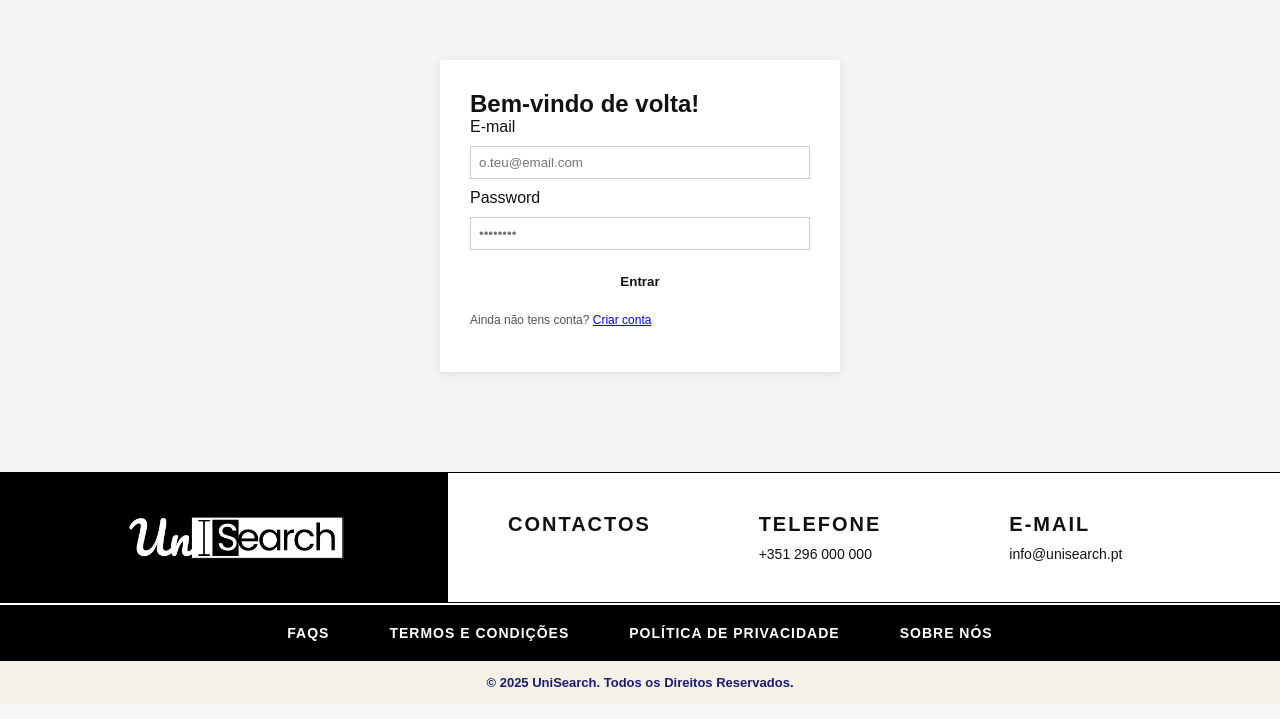
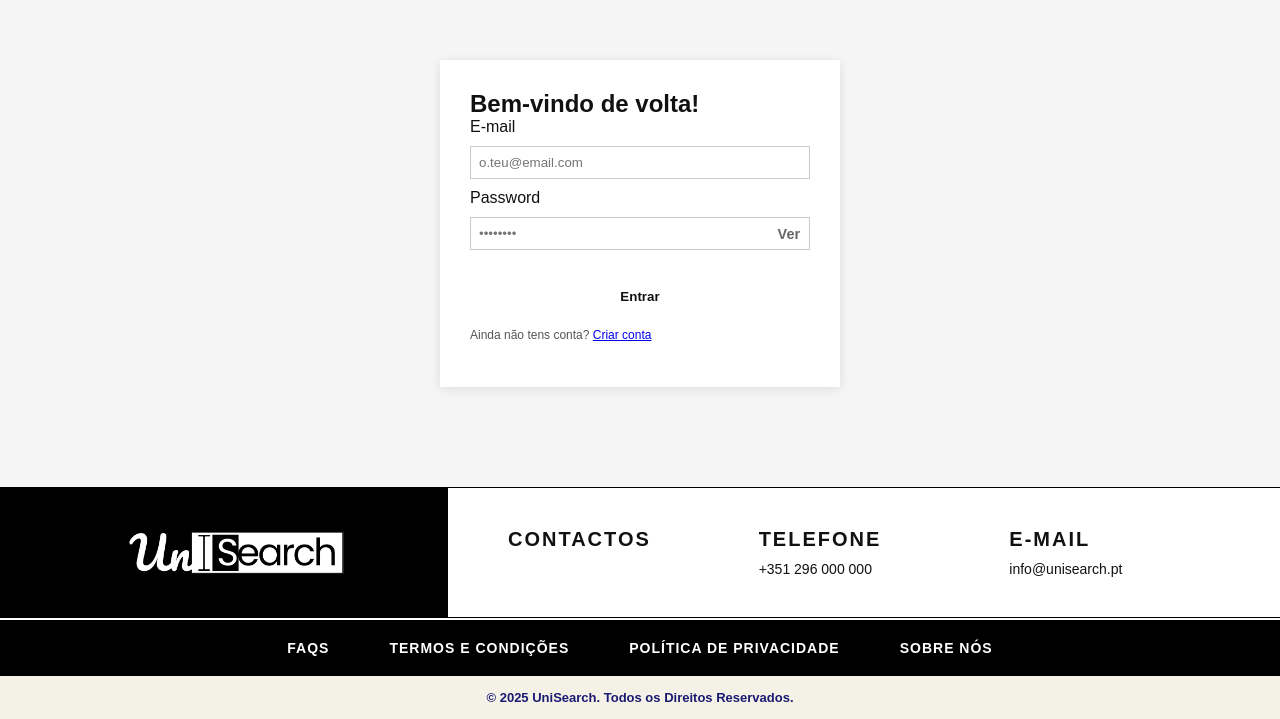
Before and after one commit to rrodrigues12786-glitch/Es, a Flask app: page /login in a window 1280 px wide. Shown: the part 94-813 px from the top of the page. Run offline with Flask 3, Linux system fonts and the light colour scheme.

Commit message:
Agora final espero eu

```diff
--- a/proj/unisearch/static/css/styles.css
+++ b/proj/unisearch/static/css/styles.css
@@ -1065,3 +1065,30 @@ body {
     .favorites-page .result-card { flex-direction: column; align-items: flex-start; }
     .favorites-page .btn-remove { margin-left: 0; margin-top: 10px; }
 }
+.password-container {
+    position: relative;
+    width: 100%;
+}
+
+.password-container input {
+    width: 100%;
+    padding-right: 60px;
+}
+
+.toggle-password {
+    position: absolute;
+    right: 10px;
+    top: 50%;
+    transform: translateY(-50%);
+    cursor: pointer;
+    background: none;
+    border: none;
+    font-size: 0.9em;
+    color: #666;
+    padding: 0;
+    font-weight: 600;
+}
+
+.toggle-password:hover {
+    color: #333;
+}
--- a/proj/unisearch/templates/login.html
+++ b/proj/unisearch/templates/login.html
@@ -1,6 +1,7 @@
 {% extends "base.html" %}
 
 {% block content %}
+
 <section class="login-section">
     <div class="login-card">
 
@@ -11,9 +12,14 @@
                 <input type="email" id="login-email" required placeholder="o.teu@email.com">
 
                 <label>Password</label>
-                <input type="password" id="login-password" required placeholder="••••••••">
+                <div class="password-container">
+                    <input type="password" id="login-password" required placeholder="••••••••">
+                    <button type="button" class="toggle-password" onclick="togglePassword('login-password', this)">
+                        Ver
+                    </button>
+                </div>
 
-                <button type="submit" class="btn-primary">Entrar</button>
+                <button type="submit" class="btn-primary" style="margin-top: 15px;">Entrar</button>
             </form>
             <p class="small-text">
                 Ainda não tens conta?
@@ -31,9 +37,14 @@
                 <input type="email" id="reg-email" required placeholder="o.teu@email.com">
 
                 <label>Password</label>
-                <input type="password" id="reg-password" required placeholder="••••••••">
+                <div class="password-container">
+                    <input type="password" id="reg-password" required placeholder="••••••••">
+                    <button type="button" class="toggle-password" onclick="togglePassword('reg-password', this)">
+                        Ver
+                    </button>
+                </div>
 
-                <button type="submit" class="btn-primary">Registar</button>
+                <button type="submit" class="btn-primary" style="margin-top: 15px;">Registar</button>
             </form>
             <p class="small-text">
                 Já tens conta?
@@ -47,6 +58,21 @@
 </section>
 
 <script>
+    // Função para mostrar/esconder password
+    function togglePassword(inputId, btn) {
+        const input = document.getElementById(inputId);
+
+        if (input.type === "password") {
+            input.type = "text";
+            btn.innerText = "Ocultar";
+            btn.title = "Esconder Password";
+        } else {
+            input.type = "password";
+            btn.innerText = "Ver";
+            btn.title = "Ver Password";
+        }
+    }
+
     function toggleForms() {
         const loginForm = document.getElementById('form-login');
         const regForm = document.getElementById('form-register');
```
